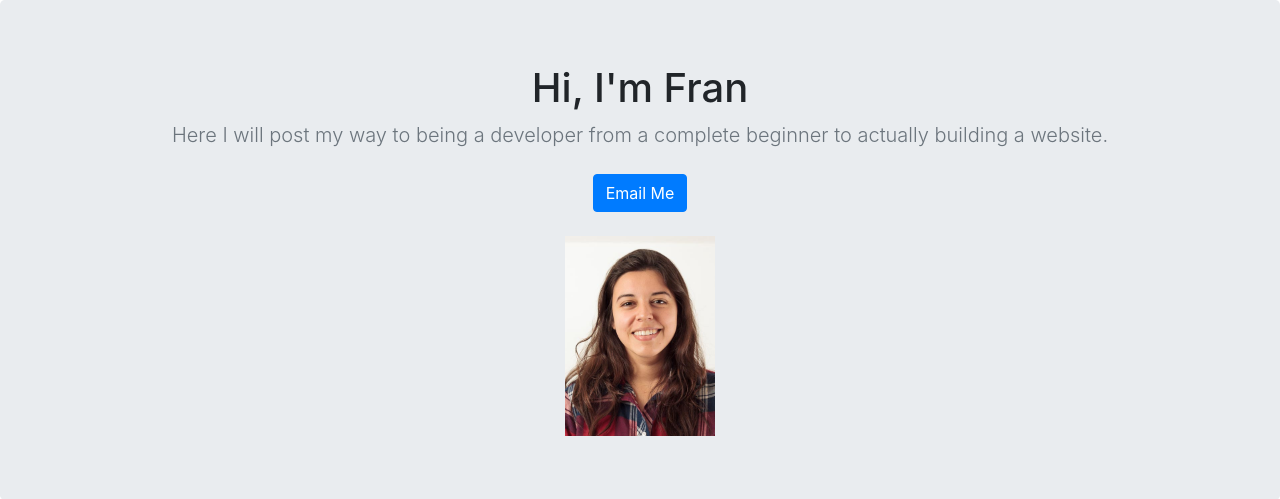
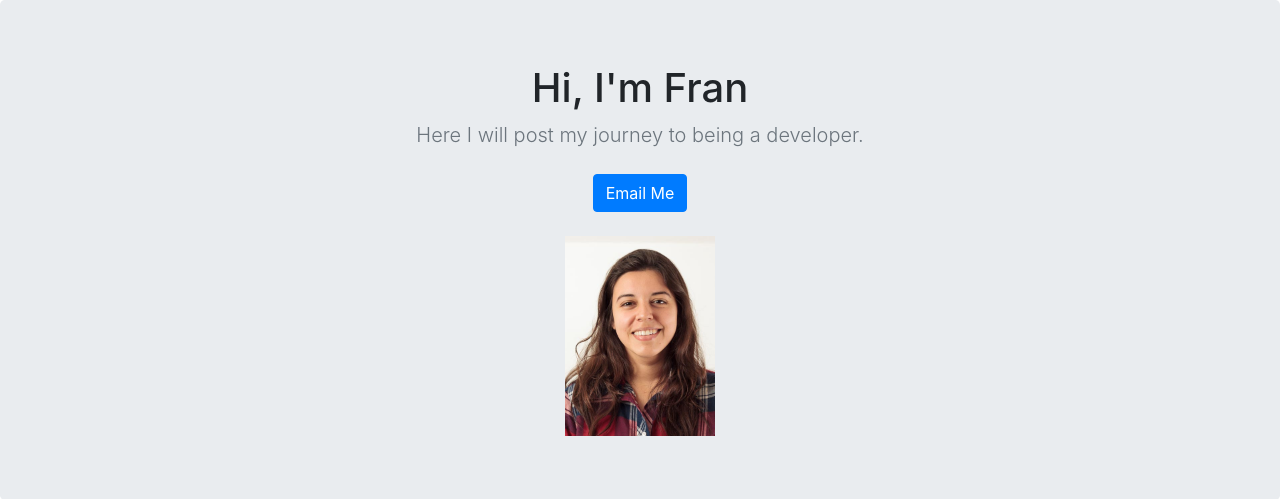
Before and after one commit to fmaron/portfolio-project, a Django app: page / in a window 1280 px wide. Shown: the part 56-555 px from the top of the page. Run offline with Django 3.2, Linux system fonts and the light colour scheme; data that the repository does not hold is empty; some libraries are stand-ins or nearby versions.

Commit message:
Change home description

```diff
--- a/jobs/templates/jobs/home.html
+++ b/jobs/templates/jobs/home.html
@@ -38,7 +38,7 @@
       <section class="jumbotron text-center">
         <div class="container">
           <h1>Hi, I'm Fran</h1>
-          <p class="lead text-muted">Here I will post my way to being a developer from a complete beginner to actually building a website. </p>
+          <p class="lead text-muted">Here I will post my journey to being a developer. </p>
           <p>
             <a href="mailto:franciscamaronp@gmail.com" class="btn btn-primary my-2" target=blank>Email Me</a>
 
```
